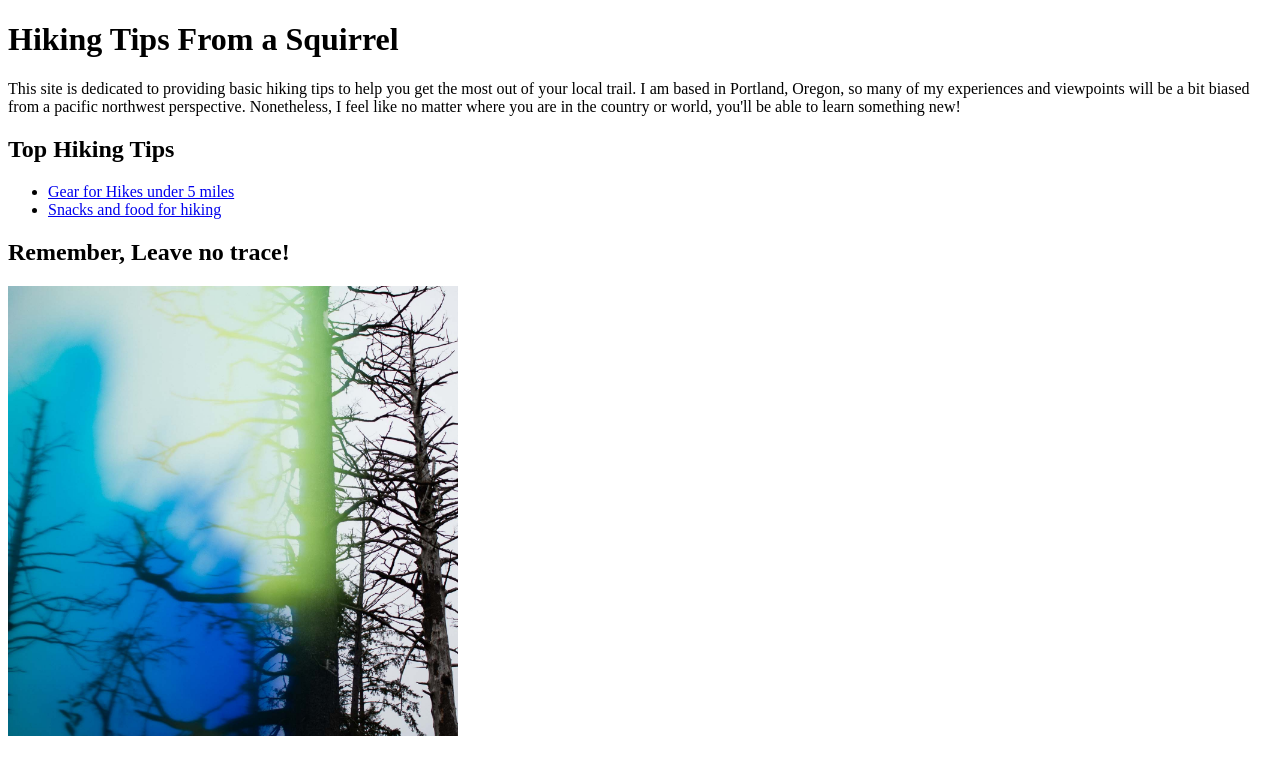
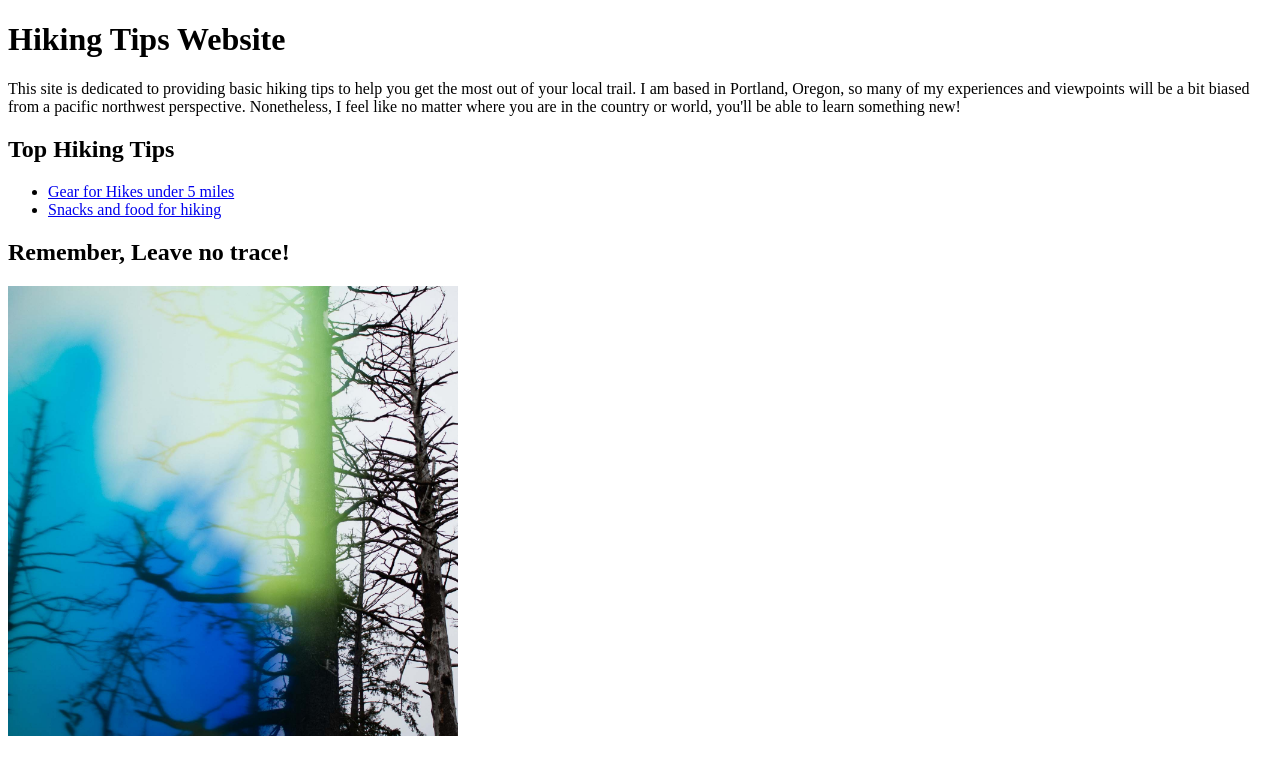
Before and after one commit to chriskorsak/sat-week-1-html, a plain HTML site: page index.html in a window 1280 px wide. Drawn offline with Linux system fonts and the light colour scheme.

Commit message:
add readme file and change website header and title name

```diff
--- a/index.html
+++ b/index.html
@@ -1,7 +1,7 @@
 <!DOCTYPE html>
 <html>
   <head>
-    <title>Hiking Tips From a Squirrel</title>
+    <title>Hiking Tips Website</title>
     <style>
       img {
         width:450px;
@@ -9,7 +9,7 @@
     </style>
   </head>
   <body>
-    <h1>Hiking Tips From a Squirrel</h1>
+    <h1>Hiking Tips Website</h1>
     <p>This site is dedicated to providing basic hiking tips to help you get the most out of your local trail. I am based in Portland, Oregon, so many of my experiences and viewpoints will be a bit biased from a pacific northwest perspective. Nonetheless, I feel like no matter where you are in the country or world, you'll be able to learn something new!</p>
 
     <h2>Top Hiking Tips</h2>
```
Also changed, not shown: 1 other file.
